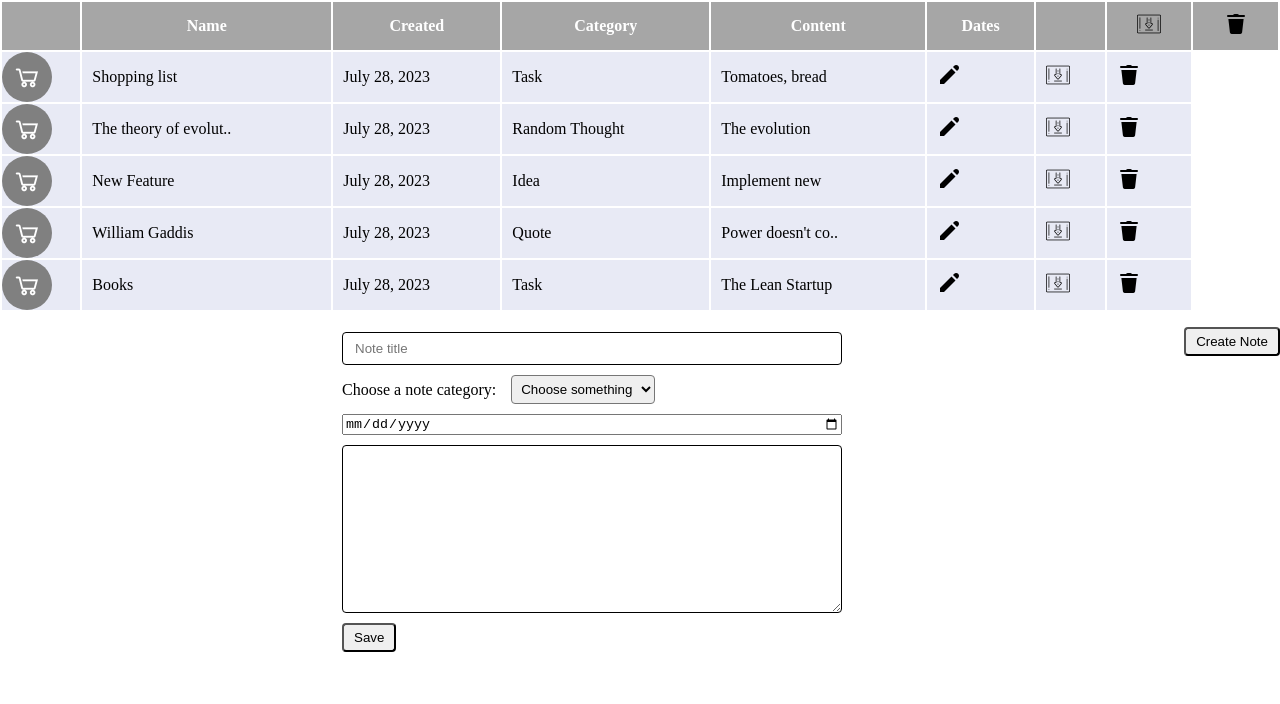
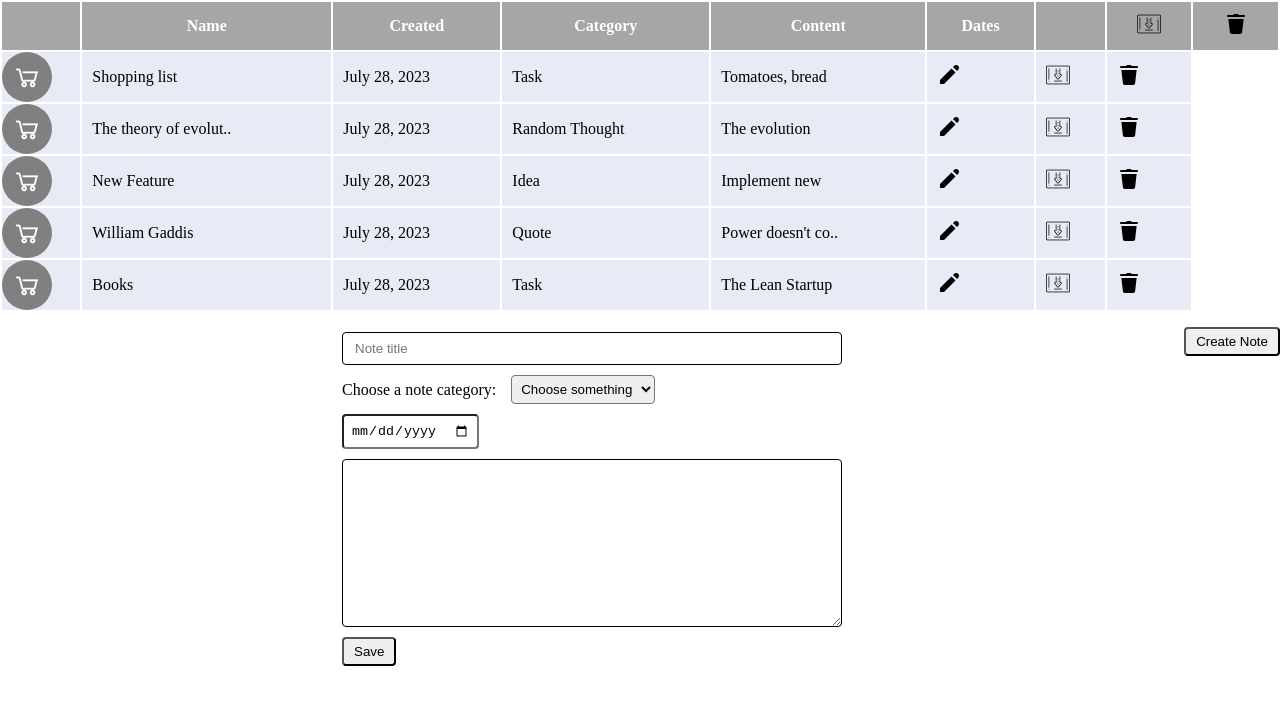
Before and after one commit to oberemok-oksana/notes-project, a website built with Vite: page index.html in a window 1280 px wide. Both pictures are taken after a click on the button "Create Note". Built offline with nearby package versions, Linux system fonts and the light colour scheme.

Commit message:
add style to .dates

```diff
--- a/style.css
+++ b/style.css
@@ -85,3 +85,9 @@ body {
 .visible {
   display: flex;
 }
+
+.dates {
+  width: fit-content;
+  padding: 7px;
+  border-radius: 4px;
+}
```
